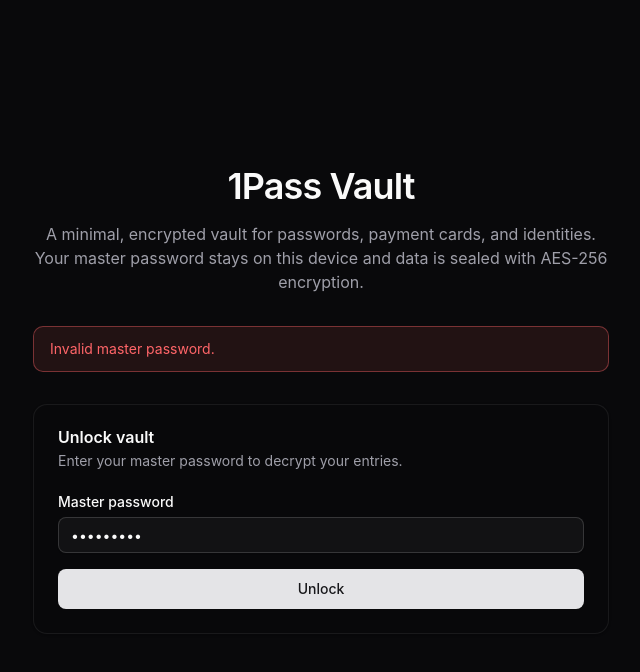
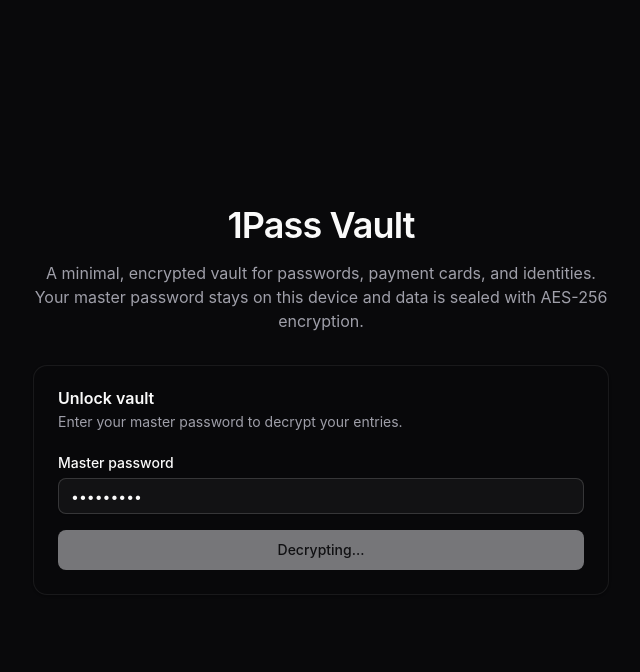
Before and after one commit to fightingentropy/1pass, a Next.js app: page / in a window 1280 px wide. Both pictures are taken after typing "Sample123" into the empty fields and a click on the button "Unlock". Shown: the top 672 px of the page, without its empty margins (319-959 px from the left). Built offline with nearby package versions, Linux system fonts and the light colour scheme.

Commit message:
Refactor feedback display to improve accessibility and layout positioning

```diff
--- a/src/app/page.tsx
+++ b/src/app/page.tsx
@@ -536,6 +536,7 @@ export default function Home() {
   )
 
   return (
+    <>
       <main
         className={cn(
           "mx-auto flex min-h-screen w-full max-w-5xl flex-col gap-8 px-6 py-12",
@@ -562,20 +563,6 @@ export default function Home() {
           )}
         >
           {pageError}
-        </div>
-      ) : null}
-
-      {feedback ? (
-        <div
-          className={cn(
-            "w-full rounded-lg px-4 py-3 text-sm",
-            feedback.type === "success"
-              ? "border border-emerald-400/40 bg-emerald-500/15 text-emerald-200"
-              : "border border-destructive/40 bg-destructive/10 text-destructive",
-            shouldCenter && "max-w-xl"
-          )}
-        >
-          {feedback.message}
         </div>
       ) : null}
 
@@ -772,6 +759,24 @@ export default function Home() {
         </DialogContent>
       </Dialog>
       </main>
+
+      {feedback ? (
+        <div className="pointer-events-none fixed inset-x-4 top-4 z-50 flex justify-end sm:inset-x-auto sm:right-6">
+          <div
+            className={cn(
+              "pointer-events-auto w-full max-w-sm rounded-lg px-4 py-3 text-sm shadow-lg",
+              feedback.type === "success"
+                ? "border border-emerald-400/40 bg-emerald-500/15 text-emerald-100"
+                : "border border-destructive/40 bg-destructive/10 text-destructive"
+            )}
+            role="status"
+            aria-live="polite"
+          >
+            {feedback.message}
+          </div>
+        </div>
+      ) : null}
+    </>
   )
 }
 
```
Lines whose indentation alone changed are shown as unchanged.
